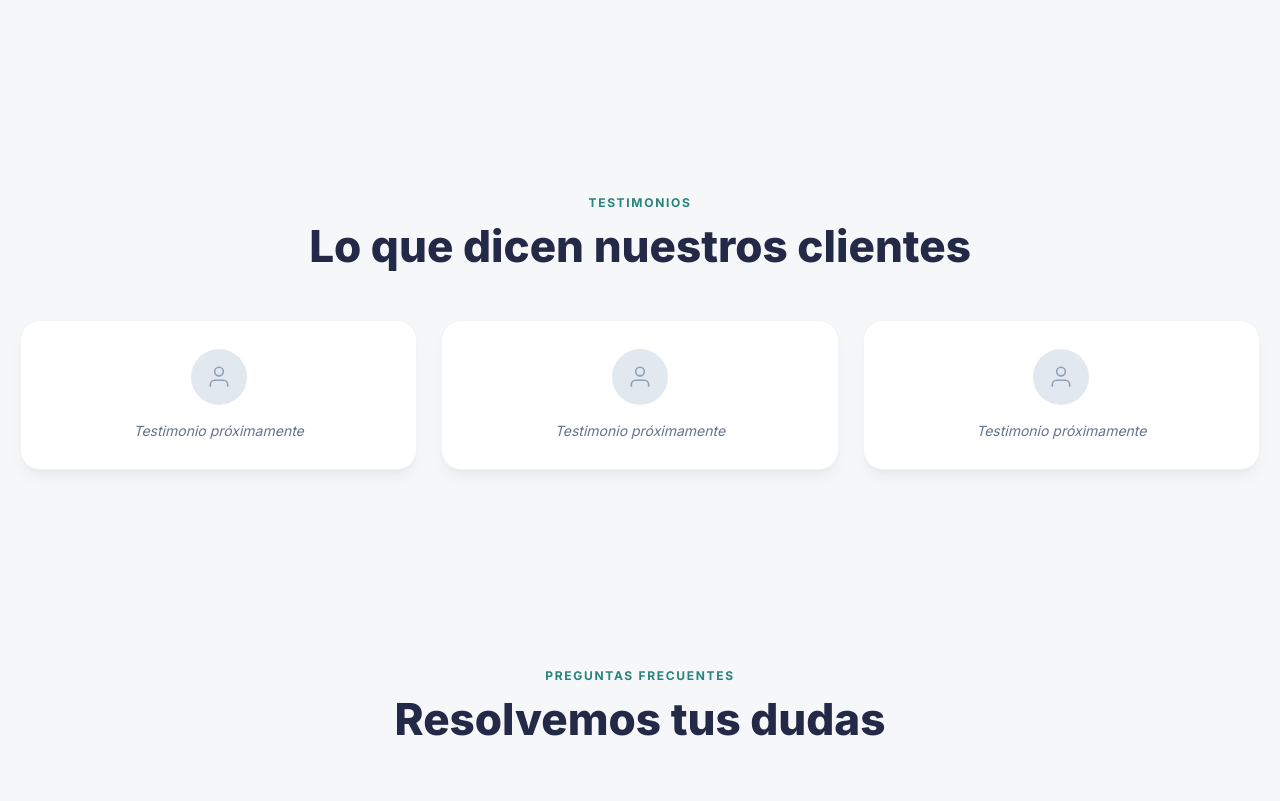
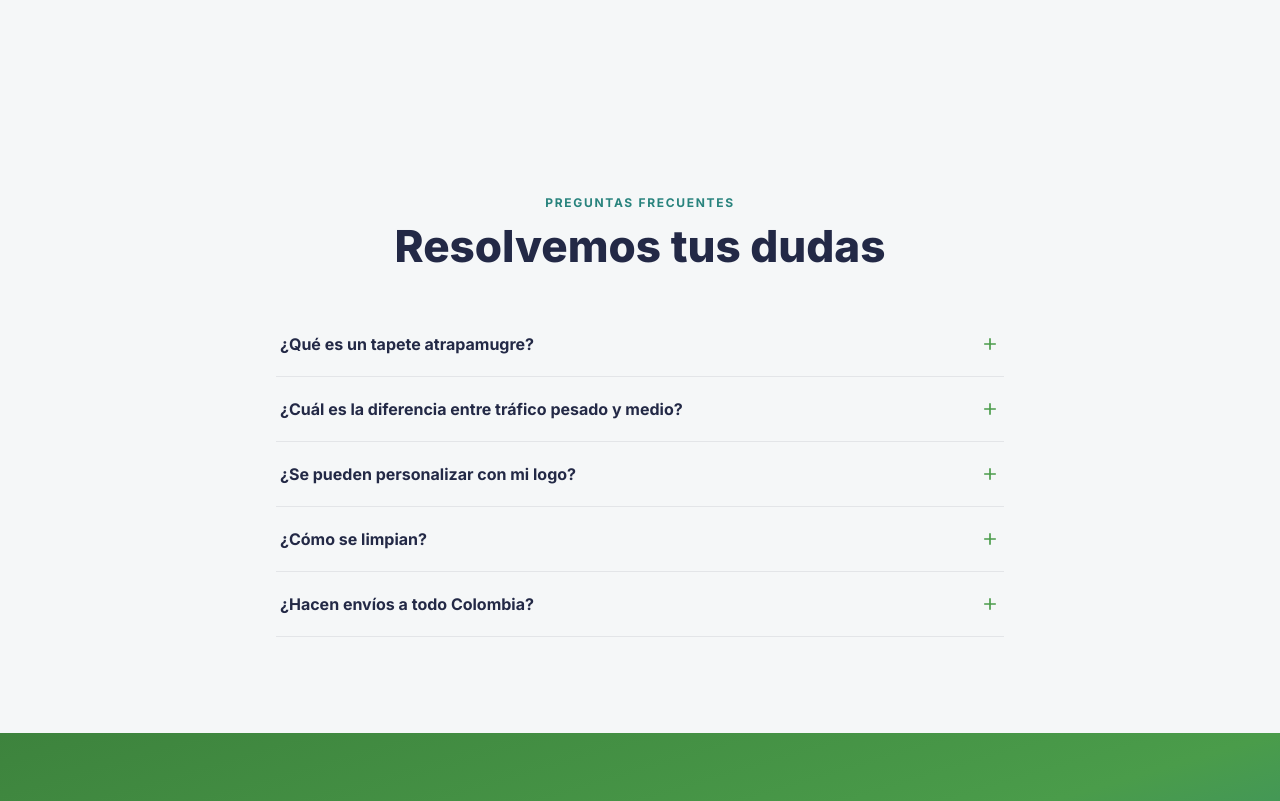
Before and after one commit to kemaral9613/areas-quadradas-tapetes, a plain HTML site: page dist/tapetes-atrapamugres-pvc/index.html in a window 1280 px wide. Shown: the part 4942-5743 px from the top of the page. Drawn offline with Linux system fonts and the light colour scheme.

Commit message:
Eliminar sección de Testimonios
Se quitan los placeholders "Testimonio próximamente" y la clase
.feature-card, que ya no se usa en ningún otro lugar del sitio.

```diff
--- a/build/src/input.css
+++ b/build/src/input.css
@@ -536,21 +536,7 @@
     }
   }
 
-  /* Tarjetas genéricas */
-  .feature-card {
-    background-color: white;
-    border-radius: 1.25rem;
-    padding: 1.75rem;
-    box-shadow: var(--shadow-soft);
-    border: 1px solid rgb(15 23 42 / 0.05);
-    transition: transform 0.3s ease, box-shadow 0.3s ease;
-  }
-  .feature-card:hover {
-    transform: translateY(-6px);
-    box-shadow: 0 20px 35px -15px rgb(15 23 42 / 0.18);
-  }
-
-  /* Flyer de beneficios: lista de icono + texto en una sola tarjeta, en vez de tarjetas sueltas */
+/* Flyer de beneficios: lista de icono + texto en una sola tarjeta, en vez de tarjetas sueltas */
   .benefits-flyer {
     background-color: white;
     border-radius: 1.75rem;
--- a/dist/tapetes-atrapamugres-pvc/index.html
+++ b/dist/tapetes-atrapamugres-pvc/index.html
@@ -637,37 +637,6 @@
     </div>
   </section>
 
-  <!-- TESTIMONIOS -->
-  <section id="testimonios" class="section-padding bg-surface">
-    <div class="container-max">
-      <div class="text-center max-w-2xl mx-auto mb-12 animate-on-scroll">
-        <span class="eyebrow">Testimonios</span>
-        <h2 class="section-title mt-2">Lo que dicen nuestros clientes</h2>
-      </div>
-      <!-- PLACEHOLDER: reemplazar por testimonios reales de clientes (con su autorización) cuando estén disponibles -->
-      <div class="grid sm:grid-cols-3 gap-6">
-        <div class="feature-card text-center animate-on-scroll">
-          <div class="mx-auto mb-4 h-14 w-14 rounded-full bg-slate-200 flex items-center justify-center text-slate-400">
-            <svg width="26" height="26" viewBox="0 0 24 24" fill="none" stroke="currentColor" stroke-width="1.5"><path d="M20 21v-2a4 4 0 00-4-4H8a4 4 0 00-4 4v2"/><circle cx="12" cy="7" r="4"/></svg>
-          </div>
-          <p class="italic text-slate-500 text-sm">Testimonio próximamente</p>
-        </div>
-        <div class="feature-card text-center animate-on-scroll">
-          <div class="mx-auto mb-4 h-14 w-14 rounded-full bg-slate-200 flex items-center justify-center text-slate-400">
-            <svg width="26" height="26" viewBox="0 0 24 24" fill="none" stroke="currentColor" stroke-width="1.5"><path d="M20 21v-2a4 4 0 00-4-4H8a4 4 0 00-4 4v2"/><circle cx="12" cy="7" r="4"/></svg>
-          </div>
-          <p class="italic text-slate-500 text-sm">Testimonio próximamente</p>
-        </div>
-        <div class="feature-card text-center animate-on-scroll">
-          <div class="mx-auto mb-4 h-14 w-14 rounded-full bg-slate-200 flex items-center justify-center text-slate-400">
-            <svg width="26" height="26" viewBox="0 0 24 24" fill="none" stroke="currentColor" stroke-width="1.5"><path d="M20 21v-2a4 4 0 00-4-4H8a4 4 0 00-4 4v2"/><circle cx="12" cy="7" r="4"/></svg>
-          </div>
-          <p class="italic text-slate-500 text-sm">Testimonio próximamente</p>
-        </div>
-      </div>
-    </div>
-  </section>
-
   <!-- FAQ -->
   <section id="preguntas-frecuentes" class="section-padding">
     <div class="container-max max-w-3xl">
```
Also changed, not shown: dist/tapetes-atrapamugres-pvc/assets/css/style.min.css.
